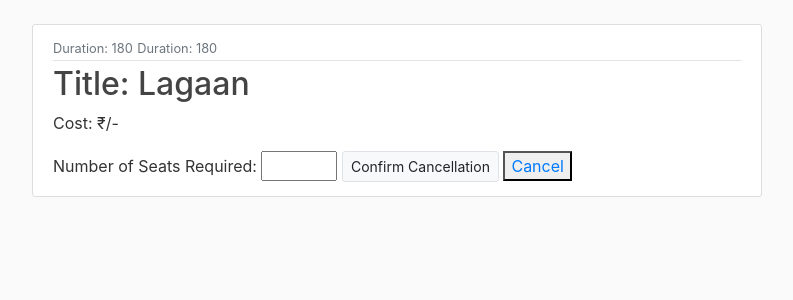
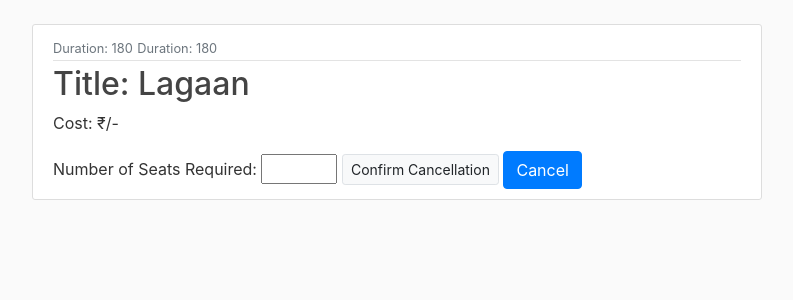
Before and after one commit to akashkirodiwal/i.Movies, a Django app: template movies/templates/movies/cancel.html in a window 1280 px wide. Shown: the part 56-356 px from the top of the page, without its empty margins (53-846 px from the left). Run offline with Django 3.2, Linux system fonts and the light colour scheme; the template is opened without the code that fills it: values that come from a table or form of the project are taken from there, others are empty; data comes from the database, SQL or seed files in the repository; some libraries are stand-ins or nearby versions.

Commit message:
cancel.html updated

```diff
--- a/movies/templates/movies/cancel.html
+++ b/movies/templates/movies/cancel.html
@@ -16,7 +16,7 @@
               <input type="submit" class="btn-light border btn-sm"  value="Confirm Cancellation">
 
 
-              <button><a href="#">Cancel</a></button>
+              <a href="{% url 'mov_booking'%}" class="btn btn-primary">Cancel</a>
           </form>
       </div>
     </article>
```
